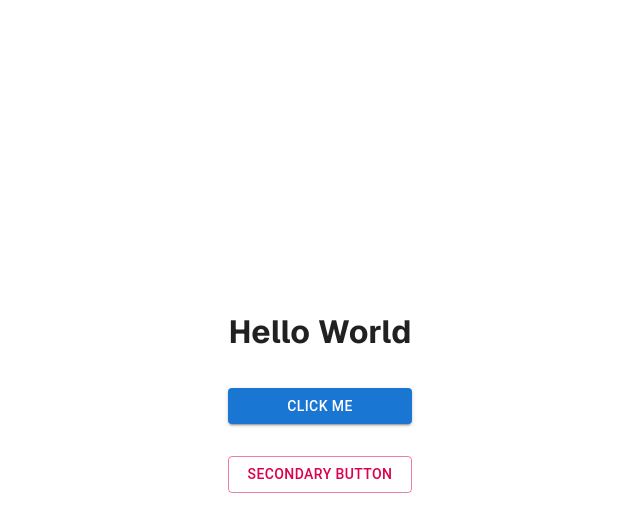
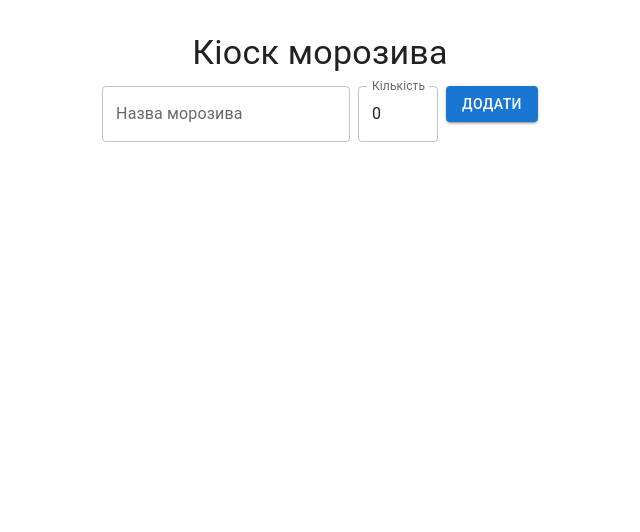
Before and after one commit to Saref111/ice-cream, a Next.js app: page / in a window 1280 px wide. Shown: the top 532 px of the page, without its empty margins (320-960 px from the left). Built offline with nearby package versions, Linux system fonts and the light colour scheme.

Commit message:
refactore mui base logic

```diff
--- a/src/pages/index.tsx
+++ b/src/app/components/IceCreamStore.tsx
@@ -1,12 +1,14 @@
+'use client';
+
 import { useState, useEffect } from 'react';
-import { getIceCreams, addIceCream, updateQuantity, deleteIceCream, type IceCream } from '../lib/db';
+import { getIceCreams, addIceCream, updateQuantity, deleteIceCream, type IceCream } from '../../lib/db';
 import { Button, TextField, List, ListItem, ListItemText, Container, Typography } from '@mui/material';
 import { ChangeEvent } from 'react';
 
-export default function Home() {
+export default function IceCreamStore() {
   const [iceCreams, setIceCreams] = useState<IceCream[]>([]);
   const [newIceCream, setNewIceCream] = useState('');
-  const [newQuantity, setNewQuantity] = useState(1);
+  const [newQuantity, setNewQuantity] = useState(0);
 
   useEffect(() => {
     loadIceCreams();
@@ -57,7 +59,14 @@ export default function Home() {
         {iceCreams.map(({ id, name, quantity }) => (
           <ListItem key={id} sx={{ display: 'flex', justifyContent: 'space-between' }}>
             <ListItemText primary={`${name} - ${quantity} шт.`} />
-            <Button variant="contained" color="secondary" onClick={() => handleSell(id, quantity)}>-</Button>
+            <Button
+                variant="contained"
+                color="secondary"
+                onClick={() => handleSell(id, quantity)}
+                sx={{minHeight: '100%'}}
+            >
+                -
+            </Button>
           </ListItem>
         ))}
       </List>
--- a/src/app/layout.tsx
+++ b/src/app/layout.tsx
@@ -1,7 +1,7 @@
 import type { Metadata } from "next";
 import { Geist, Geist_Mono } from "next/font/google";
 import "./globals.css";
-import MyApp from "./_app";
+import ThemeRegistry from '../components/ThemeRegistry';
 
 const geistSans = Geist({
   variable: "--font-geist-sans",
@@ -26,9 +26,9 @@ export default function RootLayout({
   return (
     <html lang="en">
       <body className={`${geistSans.variable} ${geistMono.variable}`}>
-        <MyApp>
+        <ThemeRegistry>
           {children}
-        </MyApp>
+        </ThemeRegistry>
       </body>
     </html>
   );
--- a/src/app/page.tsx
+++ b/src/app/page.tsx
@@ -1,29 +1,5 @@
-'use client';
-
-import Button from '@mui/material/Button';
-import styles from "./page.module.css";
-import { MouseEvent } from 'react';
+import IceCreamStore from './components/IceCreamStore';
 
 export default function Home() {
-  const handlePrimaryClick = (e: MouseEvent<HTMLButtonElement>) => {
-    console.log('Primary button clicked');
-  };
-
-  const handleSecondaryClick = (e: MouseEvent<HTMLButtonElement>) => {
-    console.log('Secondary button clicked');
-  };
-
-  return (
-    <div className={styles.page}>
-      <main className={styles.main}>
-        <h1>Hello World</h1>
-        <Button variant="contained" color="primary" onClick={handlePrimaryClick}>
-          Click me
-        </Button>
-        <Button variant="outlined" color="secondary" onClick={handleSecondaryClick}>
-          Secondary Button
-        </Button>
-      </main>
-    </div>
-  );
+  return <IceCreamStore />;
 }
--- /dev/null
+++ b/src/components/ThemeRegistry.tsx
@@ -0,0 +1,55 @@
+'use client';
+
+import createCache from '@emotion/cache';
+import { useServerInsertedHTML } from 'next/navigation';
+import { CacheProvider } from '@emotion/react';
+import { ThemeProvider } from '@mui/material/styles';
+import CssBaseline from '@mui/material/CssBaseline';
+import { theme } from '../lib/theme';
+import { ReactNode, useState } from 'react';
+
+export default function ThemeRegistry({ children }: { children: ReactNode }) {
+  const [{ cache, flush }] = useState(() => {
+    const cache = createCache({ key: 'css', prepend: true });
+    cache.compat = true;
+    const prevInsert = cache.insert;
+    let inserted: string[] = [];
+    cache.insert = (...args) => {
+      const serialized = args[1];
+      if (cache.inserted[serialized.name] === undefined) {
+        inserted.push(serialized.name);
+      }
+      return prevInsert(...args);
+    };
+    const flush = () => {
+      const prevInserted = inserted;
+      inserted = [];
+      return prevInserted;
+    };
+    return { cache, flush };
+  });
+
+  useServerInsertedHTML(() => {
+    const names = flush();
+    if (names.length === 0) return null;
+    let styles = '';
+    for (const name of names) {
+      styles += cache.inserted[name];
+    }
+    return (
+      <style
+        data-emotion={`${cache.key} ${names.join(' ')}`}
+        dangerouslySetInnerHTML={{ __html: styles }}
+      />
+    );
+  });
+
+  return (
+    <CacheProvider value={cache}>
+      <ThemeProvider theme={theme}>
+        <CssBaseline />
+        {children}
+      </ThemeProvider>
+    </CacheProvider>
+  );
+}
--- /dev/null
+++ b/src/lib/theme.ts
@@ -0,0 +1,10 @@
+'use client';
+
+import { createTheme } from '@mui/material/styles';
+
+export const theme = createTheme({
+    palette: {
+        primary: { main: '#1976d2' },
+        secondary: { main: '#dc004e' },
+    },
+});
```
Also changed, not shown: src/lib/createEmotionCache.ts (added, +7 -0 lines).
